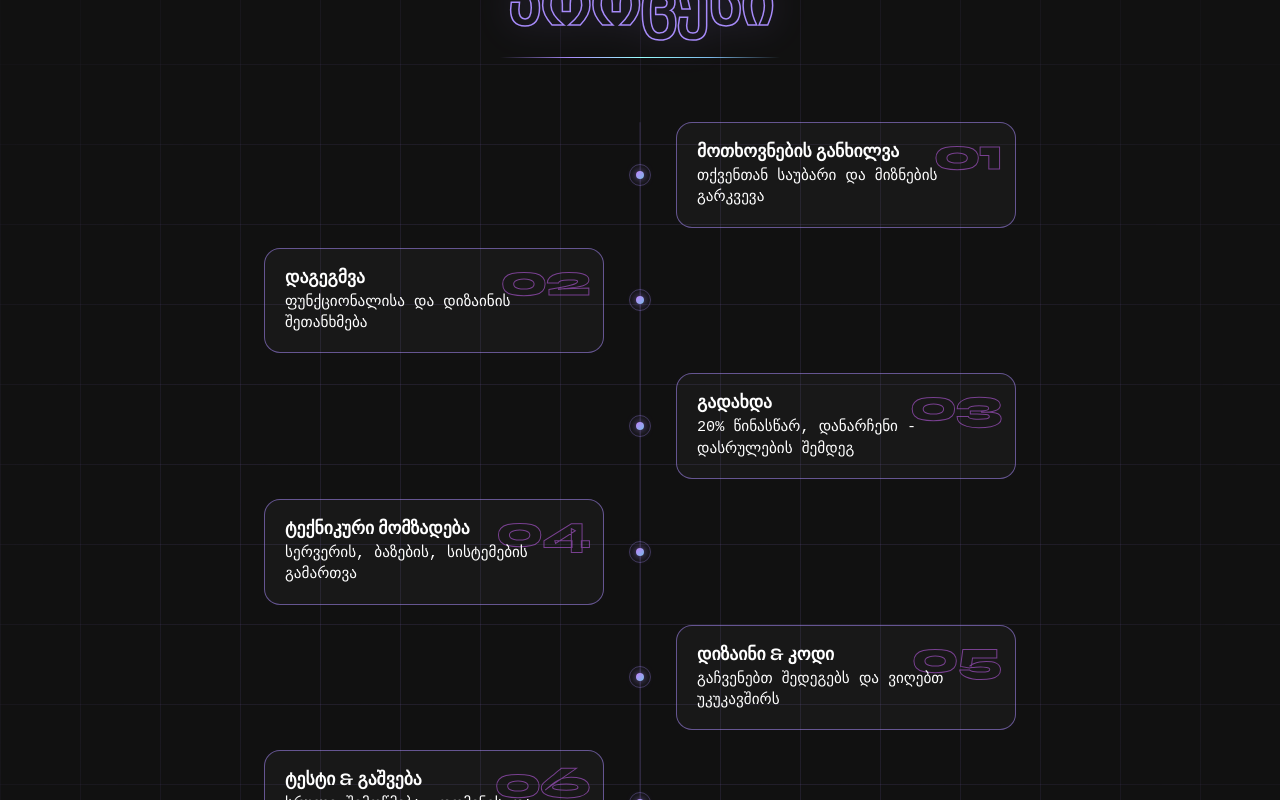
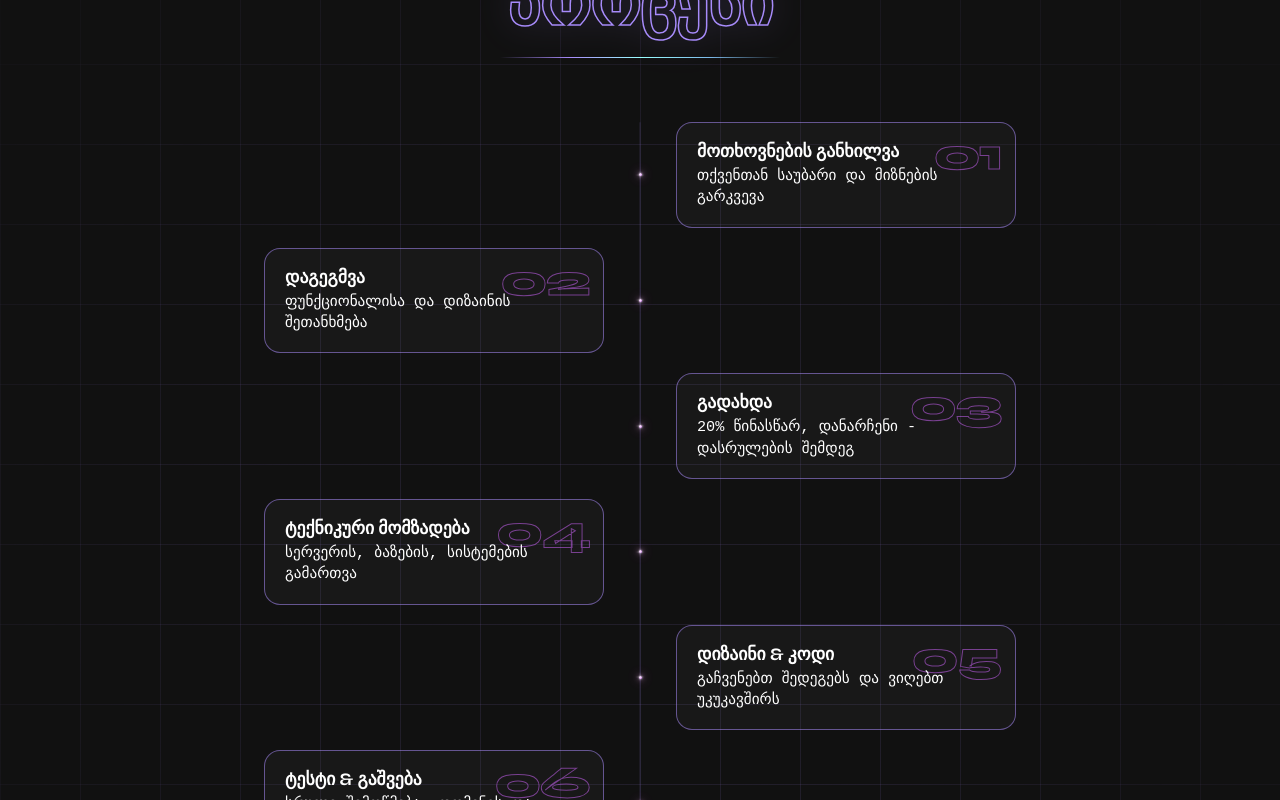
Before and after one commit to lizzaaabb/lamz-site, a Next.js app: page / in a window 1280 px wide. Shown: the part 2780-3580 px from the top of the page. Built offline with nearby package versions, Linux system fonts and the light colour scheme; a web font is replaced by a local one.

Commit message:
progress line

```diff
--- a/src/styles/Process.css
+++ b/src/styles/Process.css
@@ -8,7 +8,6 @@
   --dark:          #111111;
 }
 
-/* ── Container ── */
 .process-container {
   width: 100%;
   background: var(--dark);
@@ -18,7 +17,6 @@
   overflow: hidden;
 }
 
-/* grid pattern — full coverage, no fade */
 .process-container::before {
   content: '';
   position: absolute;
@@ -46,7 +44,6 @@
   z-index: 0;
 }
 
-/* purple ambient glow top-center */
 .process-container::after {
   content: '';
   position: absolute;
@@ -59,7 +56,6 @@
   z-index: 0;
 }
 
-/* ── Header ── */
 .proc-header {
   text-align: center;
   margin-bottom: 64px;
@@ -104,7 +100,6 @@
   to { width: min(280px, 50vw); }
 }
 
-/* ── List / Timeline ── */
 .proc-list {
   position: relative;
   max-width: 860px;
@@ -113,7 +108,6 @@
   z-index: 2;
 }
 
-/* ── Vertical fill line ── */
 .proc-line-track {
   position: absolute;
   left: 50%;
@@ -127,21 +121,37 @@
 .proc-line-bg {
   position: absolute;
   inset: 0;
-  background: rgba(167,139,250,0.1);
+  background: rgba(167, 139, 250, 0.08);
   border-radius: 99px;
 }
 
 .proc-line-fill {
   position: absolute;
   inset: 0;
-  background: linear-gradient(180deg, var(--purple-bright), var(--purple), var(--blue));
+  background: linear-gradient(180deg, #fff, #c084fc);
   border-radius: 99px;
   transform: scaleY(0);
   transform-origin: top;
-  box-shadow: 0 0 10px rgba(167,139,250,0.5);
+  transition: all 0.1s ease-out;
+  animation: lightsaber-glow-purple 2.5s ease-in-out infinite alternate;
 }
 
-/* ── Row ── */
+@keyframes lightsaber-glow-purple {
+  0% {
+    box-shadow:
+      0 0 6px rgba(192, 132, 252, 0.7),
+      0 0 10px rgba(167, 139, 250, 0.5),
+      0 0 14px rgba(139, 92, 246, 0.3);
+  }
+  100% {
+    box-shadow:
+      0 0 10px #c084fc,
+      0 0 16px rgba(192, 132, 252, 0.7),
+      0 0 24px rgba(167, 139, 250, 0.5),
+      0 0 36px rgba(139, 92, 246, 0.25);
+  }
+}
+
 .proc-row {
   display: grid;
   grid-template-columns: 1fr 32px 1fr;
@@ -151,7 +161,6 @@
   z-index: 2;
 }
 
-/* ── Dot ── */
 .proc-dot-wrap {
   display: flex;
   justify-content: center;
@@ -162,40 +171,99 @@
 
 .proc-dot {
   position: relative;
-  width: 14px;
-  height: 14px;
+  width: 5px;
+  height: 5px;
   display: flex;
   align-items: center;
   justify-content: center;
 }
 
 .proc-dot__ring {
-  position: absolute;
-  inset: -4px;
-  border-radius: 50%;
-  border: 1px solid rgba(167,139,250,0.3);
-  transition: border-color 0.4s, box-shadow 0.4s;
+  display: none;
 }
 
 .proc-dot__core {
-  width: 8px;
-  height: 8px;
+  width: 3px;
+  height: 3px;
   border-radius: 50%;
-  background: linear-gradient(135deg, var(--purple-bright), var(--blue));
-  box-shadow: 0 0 8px rgba(167,139,250,0.8);
-  transition: transform 0.4s, box-shadow 0.4s;
+  background: radial-gradient(circle at 35% 35%, #ffffff 0%, #f0abff 50%, #c084fc 100%);
+  position: relative;
+  animation: star-pulse 3s ease-in-out infinite alternate;
+  box-shadow:
+    0 0 2px #fff,
+    0 0 5px #f0abff,
+    0 0 10px #e879f9,
+    0 0 18px #c084fc,
+    0 0 28px rgba(167, 139, 250, 0.4);
 }
 
-.proc-row:hover .proc-dot__ring {
-  border-color: rgba(167,139,250,0.8);
-  box-shadow: 0 0 16px rgba(167,139,250,0.3);
-}
-.proc-row:hover .proc-dot__core {
-  transform: scale(1.5);
-  box-shadow: 0 0 16px rgba(167,139,250,1);
+.proc-dot__core::before {
+  content: '';
+  position: absolute;
+  top: 50%;
+  left: 50%;
+  transform: translate(-50%, -50%);
+  width: 1px;
+  height: 10px;
+  background: linear-gradient(180deg, transparent, rgba(255,255,255,0.7), transparent);
+  border-radius: 99px;
+  animation: spike-pulse 3s ease-in-out infinite alternate;
 }
 
-/* ── Slot ── */
+.proc-dot__core::after {
+  content: '';
+  position: absolute;
+  top: 50%;
+  left: 50%;
+  transform: translate(-50%, -50%);
+  width: 10px;
+  height: 1px;
+  background: linear-gradient(90deg, transparent, rgba(255,255,255,0.7), transparent);
+  border-radius: 99px;
+  animation: spike-pulse 3s ease-in-out infinite alternate;
+}
+
+@keyframes star-pulse {
+  0% {
+    box-shadow:
+      0 0 2px #fff,
+      0 0 5px #f0abff,
+      0 0 10px #e879f9,
+      0 0 18px #c084fc,
+      0 0 28px rgba(167, 139, 250, 0.4);
+  }
+  100% {
+    box-shadow:
+      0 0 3px #fff,
+      0 0 7px #f0abff,
+      0 0 14px #e879f9,
+      0 0 24px #c084fc,
+      0 0 40px rgba(167, 139, 250, 0.5);
+  }
+}
+
+@keyframes spike-pulse {
+  0%   { opacity: 0.4; }
+  100% { opacity: 0.75; }
+}
+
+.proc-row:hover .proc-dot__core {
+  animation: none;
+  box-shadow:
+    0 0 4px #fff,
+    0 0 8px #fff,
+    0 0 16px #f0abff,
+    0 0 28px #e879f9,
+    0 0 45px #c084fc,
+    0 0 70px rgba(167, 139, 250, 0.6);
+}
+
+.proc-row:hover .proc-dot__core::before,
+.proc-row:hover .proc-dot__core::after {
+  opacity: 1;
+  animation: none;
+}
+
 .proc-slot {
   display: flex;
   align-items: center;
@@ -206,7 +274,6 @@
 .proc-row--left  .proc-slot:first-child { justify-content: flex-end;   padding-right: 20px; }
 .proc-row--left  .proc-slot:last-child  { justify-content: flex-start; }
 
-/* ── Card ── */
 .proc-card {
   position: relative;
   display: flex;
@@ -243,12 +310,12 @@
   pointer-events: none;
   transition: left 0s;
 }
+
 .proc-card:hover .proc-card__shimmer {
   left: 150%;
   transition: left 0.7s cubic-bezier(0.25,0.46,0.45,0.94);
 }
 
-/* ── Ghost number ── */
 .proc-card__ghost-num {
   position: absolute;
   top: 10px;
@@ -265,11 +332,11 @@
   z-index: 0;
   transition: -webkit-text-stroke-color 0.4s;
 }
+
 .proc-card:hover .proc-card__ghost-num {
   -webkit-text-stroke-color: rgba(209,102,255,0.5);
 }
 
-/* ── Body ── */
 .proc-card__body {
   position: relative;
   z-index: 1;
@@ -293,7 +360,6 @@
   font-family: 'Syne Mono', monospace;
 }
 
-/* ── Mobile ── */
 @media (max-width: 600px) {
   .process-container { padding: 22px 0 80px; }
   .proc-header { margin-bottom: 44px; }
@@ -307,9 +373,6 @@
   .proc-row--right .proc-slot:last-child  { padding-left: 10px; }
   .proc-row--left  .proc-slot:first-child { padding-right: 10px; }
 
-  .proc-dna-wrap { width: 24px; }
-  .proc-dna-svg  { width: 24px; }
-
   .proc-card {
     padding: 14px 14px;
     border-radius: 12px;
@@ -320,7 +383,6 @@
   .proc-card__ghost-num { font-size: 2rem; top: 8px; right: 10px; }
   .proc-card__title     { font-size: 0.9rem; }
   .proc-card__desc      { font-size: 0.74rem; }
-
   .proc-card__body      { padding-right: 32px; }
   .proc-title           { font-size: 2.3rem; }
 }
```
